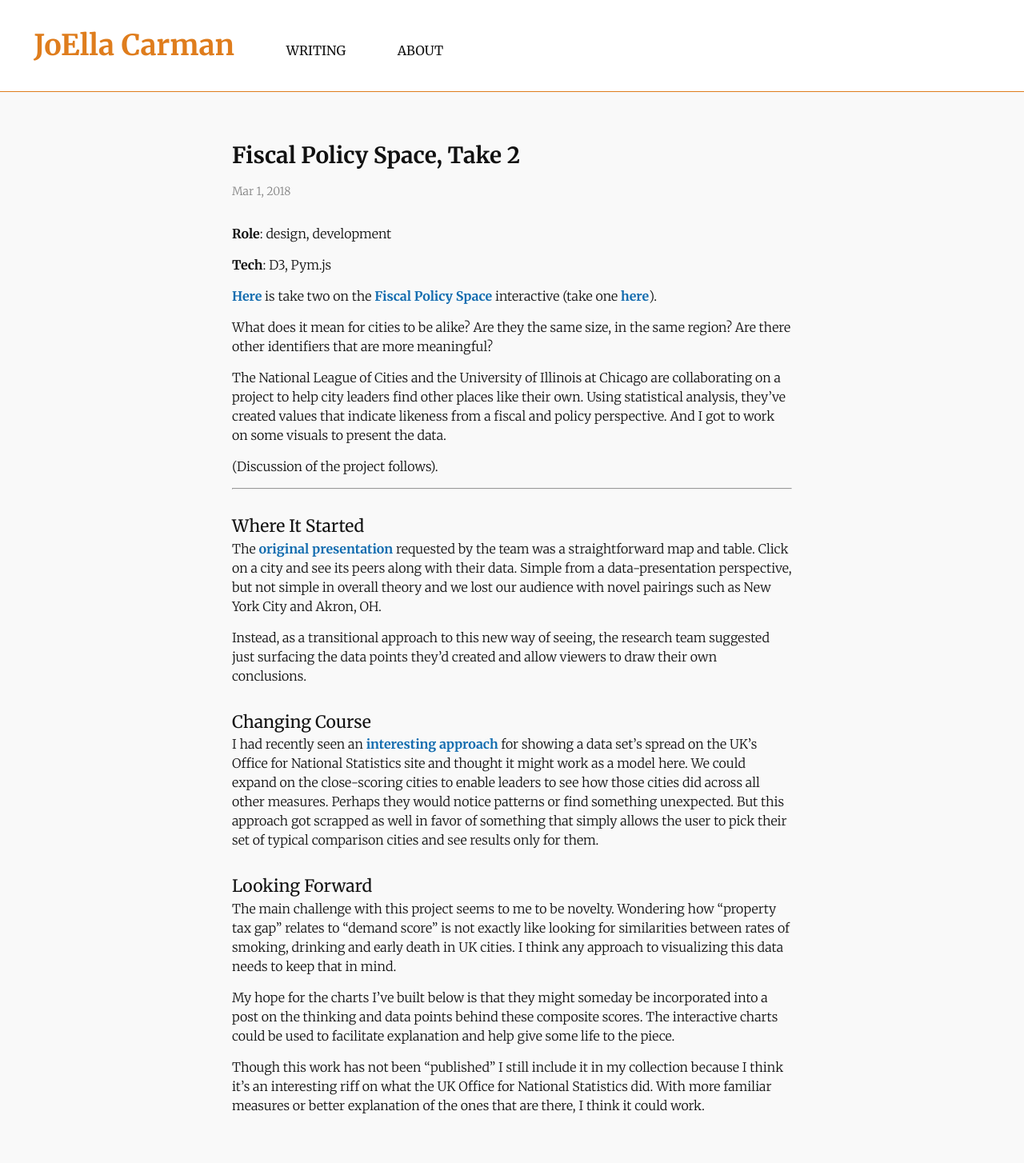
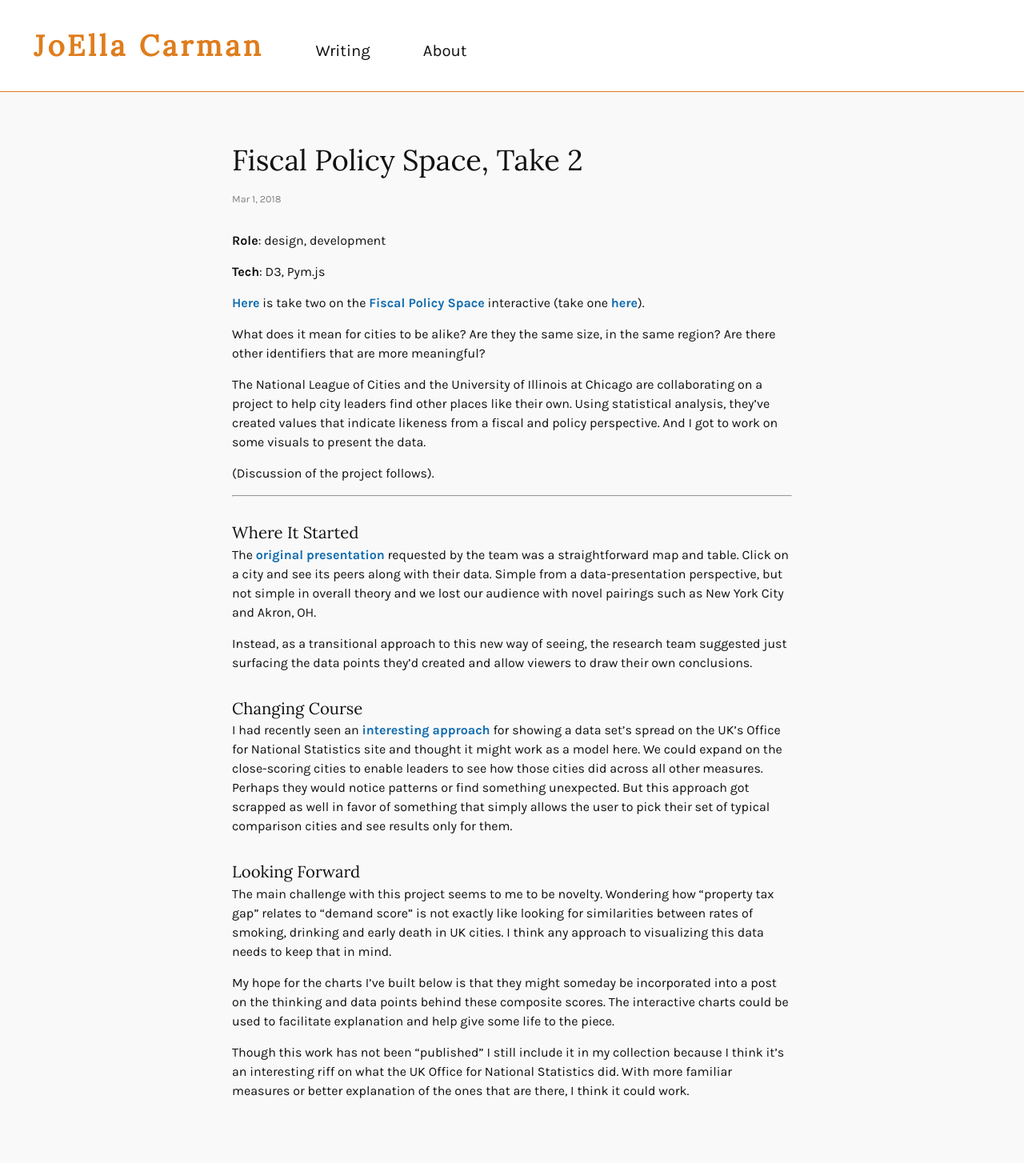
Before and after one commit to joellacarman/joellacarman.github.io, a Jekyll site: the page built from _posts/2018-03-01-novel-chart.md, in a window 1280 px wide. Shown: the whole page at 80% size. Built offline with Jekyll 4.4.1, drawn with Linux system fonts in a browser that asks for light colours.

Commit message:
new fonts

```diff
--- a/_includes/head.html
+++ b/_includes/head.html
@@ -6,7 +6,7 @@
   <title>{% if page.title %}{{ page.title }}{% else %}{{ site.title }}{% endif %}</title>
   <meta name="description" content="{% if page.excerpt %}{{ page.excerpt | strip_html | strip_newlines | truncate: 160 }}{% else %}{{ site.description }}{% endif %}">
 
-  <link href="https://fonts.googleapis.com/css?family=Merriweather:300,300i,400,700" rel="stylesheet">
+  <link href="https://fonts.googleapis.com/css?family=Karla:400,400i,700|Lora:400" rel="stylesheet">
   <link rel="stylesheet" href="{{ "/css/main.css" | prepend: site.baseurl }}">
   <link rel="canonical" href="{{ page.url | replace:'index.html','' | prepend: site.baseurl | prepend: site.url }}">
   <link rel="alternate" type="application/rss+xml" title="{{ site.title }}" href="{{ "/feed.xml" | prepend: site.baseurl | prepend: site.url }}" />
--- a/_sass/_layout.scss
+++ b/_sass/_layout.scss
@@ -7,12 +7,13 @@
 
 .site-title {
     color: $text-color;
-    font-family: "Merriweather";
+    font-family: "Lora";
     font-weight: bold;
     font-size: $title-height;
     display: inline;
     padding-right: 5%;
     padding-left: 1%;
+    letter-spacing: 4px;
     text-decoration: none;
 
     &,
@@ -27,11 +28,9 @@
 
 #nav-links {
     display: inline;
-    font-family: "Merriweather";
     font-weight: 400;
-    font-size: $base-font-size;
-    text-align: center;
-    text-transform: uppercase;
+    font-size: $large-font-size;
+    // text-transform: uppercase;
         @include media-query($on-laptop) {
             display: block;
             position: static;
@@ -159,9 +158,9 @@ html {
 
 .post-link {
     display: block;
-    font-family: "Merriweather";
+    font-family: "Lora";
     font-weight: 400;
-    font-size: ($base-font-size * 1.3195);
+    font-size: $large-font-size;
     // text-transform: uppercase;
 }
 
@@ -185,9 +184,9 @@ html {
 }
 
 .post-title {
-    font-size: ($base-font-size * 1.7411);
-    font-family: "Merriweather";
-    font-weight: 700;
+    font-size: $title-height;
+    font-family: "Lora";
+    font-weight: 400;
     line-height: 1.4;
     padding-top: $spacing-unit;
 }
@@ -200,19 +199,19 @@ html {
     }
 
     h2 {
-        font-family: "Merriweather";
-        font-size: ($base-font-size * 1.3195);
+        font-family: "Lora";
+        font-size: $large-font-size;
         font-weight: 400;
         margin-bottom: 0;
         margin-top: $spacing-unit;
     }
 
     h3 {
-        font-size: ($base-font-size * 1.1487);
+        font-size: $larger-font-size;
     }
 
     h4 {
-        font-size: ($base-font-size * 1.1487);
+        font-size: $larger-font-size;
     }
 
     img {
--- a/css/main.scss
+++ b/css/main.scss
@@ -4,9 +4,12 @@
 @charset "utf-8";
 
 // Our variables
-$base-font-family: "Merriweather";
+$base-font-family: "Karla";
 $base-font-size:   16px;
-$small-font-size:  $base-font-size * 0.875;
+$small-font-size:  $base-font-size * 0.7862;
+$large-font-size:  $base-font-size * 1.272;
+$larger-font-size: $base-font-size * 1.618;
+$largest-font-size: $base-font-size * 2.0581;
 $base-line-height: 1.5;
 $title-height: 36px;
 
```
Also changed, not shown: 4 other files.
